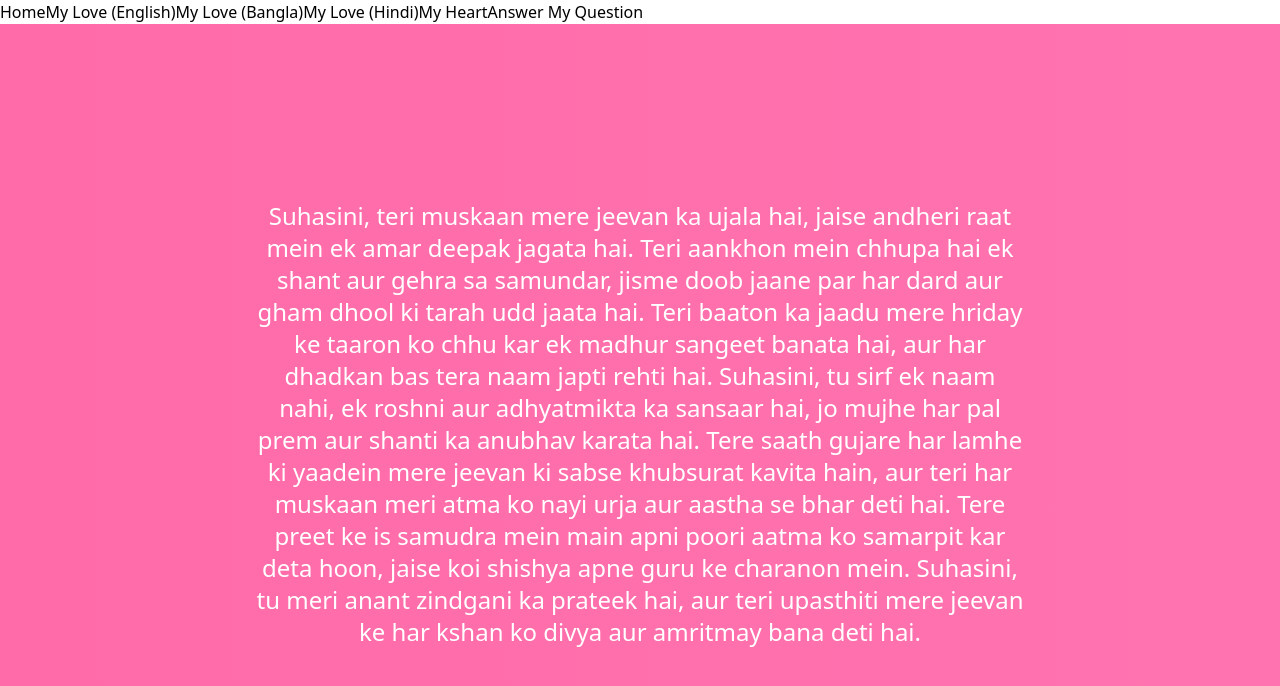
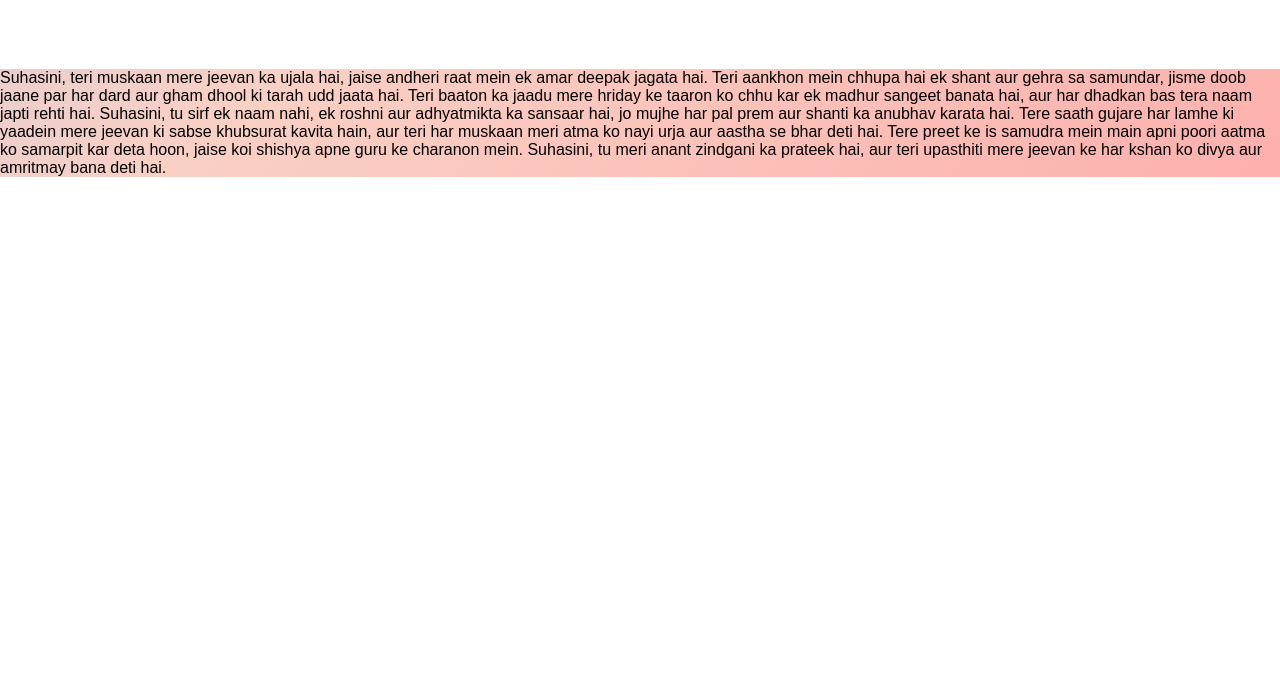
Before and after one commit to askmesupu/finalhope, a React (Create React App) app: page /mylovehindi in a window 1280 px wide. Shown: the top 686 px of the page. Built offline with nearby package versions, Linux system fonts and the light colour scheme.

Commit message:
Update index.css

```diff
--- a/src/index.css
+++ b/src/index.css
@@ -1,83 +1,40 @@
-@tailwind base;
-@tailwind components;
-@tailwind utilities;
-
-/* Fullscreen html, body, root */
-html, body, #root {
-  height: 100%;
-  margin: 0;
-  padding: 0;
-  overflow-x: hidden;
-}
+/* Reset & base */
+* { margin:0; padding:0; box-sizing:border-box; }
+body, html { width:100%; height:100%; font-family:'Arial', sans-serif; overflow-x:hidden; }
 
 /* Gradient background animation */
 .bg-animate {
-  background: linear-gradient(270deg, #ff7eb9, #ff65a3, #ffc7c7, #b2fefa);
-  background-size: 800% 800%;
+  background: linear-gradient(-45deg, #ff9a9e, #fad0c4, #a1c4fd, #c2e9fb);
+  background-size: 400% 400%;
   animation: gradientBG 20s ease infinite;
 }
-
 @keyframes gradientBG {
-  0% { background-position: 0% 50%; }
-  50% { background-position: 100% 50%; }
-  100% { background-position: 0% 50%; }
+  0%{background-position:0% 50%;}
+  50%{background-position:100% 50%;}
+  100%{background-position:0% 50%;}
 }
 
-/* Heart shape for animation */
-.heart-shape {
-  width: 100px;
-  height: 100px;
-  background-color: red; /* value fix */
-  position: relative;
-  transform: rotate(-45deg);
-  animation: pulse 1.5s infinite alternate;
-}
+/* Header */
+header { text-align:center; color:white; padding:2rem 1rem; z-index:10; }
+header h1 { font-size:2rem; font-weight:bold; }
 
-.heart-shape::before,
-.heart-shape::after {
-  content: "";
-  width: 100px;
-  height: 100px;
-  background-color: red;
-  border-radius: 50%;
-  position: absolute;
-}
+/* Circle pics */
+.circle-pic { width:120px; height:120px; border-radius:50%; object-fit:cover; border:4px solid white; margin:0 0.5rem; }
 
-.heart-shape::before {
-  top: -50%;
-  left: 0;
-}
+/* Navbar */
+.navbar { display:flex; justify-content:center; gap:1rem; flex-wrap:wrap; margin:1rem 0; z-index:10; }
+.navbar button { padding:0.6rem 1.2rem; font-size:1rem; border-radius:8px; background:rgba(255,255,255,0.2); color:white; border:none; cursor:pointer; transition:all 0.3s ease; }
+.navbar button:hover { background:rgba(255,255,255,0.5); }
 
-.heart-shape::after {
-  top: 0;
-  left: 50%;
-}
+/* Heart container */
+.heart-container { position:fixed; top:0; left:0; width:100%; height:100%; pointer-events:none; overflow:hidden; }
 
-/* Heart pulse animation */
-@keyframes pulse {
-  0% { transform: rotate(-45deg) scale(1); }
-  100% { transform: rotate(-45deg) scale(1.2); }
-}
+/* Floating words */
+.floating-word { position:absolute; font-size:12px; color:#ff6b81; animation: floatUp linear infinite; }
+@keyframes floatUp { 0%{transform:translateY(100vh) scale(0.5); opacity:0;} 50%{opacity:1;} 100%{transform:translateY(-10vh) scale(1); opacity:0;} }
 
-/* Floating words for MyHeart page */
-.floating-word {
-  position: absolute;
-  font-weight: bold;
-  color: rgba(255, 255, 255, 0.7);
-  white-space: nowrap;
-  pointer-events: none;
-  user-select: none;
-}
+/* Subpage content */
+.subpage-content { width:100%; min-height:100vh; display:flex; justify-content:center; align-items:center; text-align:center; padding:1rem; color:white; font-size:1.2rem; line-height:1.8; }
 
-/* Mobile adjustments */
-@media (max-width: 768px) {
-  .heart-shape {
-    width: 70px;
-    height: 70px;
-  }
-  .heart-shape::before,
-  .heart-shape::after {
-    width: 70px;
-    height: 70px;
-  }
-    }
+/* Responsive fixes */
+@media(max-width:768px){ header h1{font-size:1.6rem;} .navbar button{padding:0.5rem 1rem; font-size:0.9rem;} .circle-pic{width:100px;height:100px;} }
```
